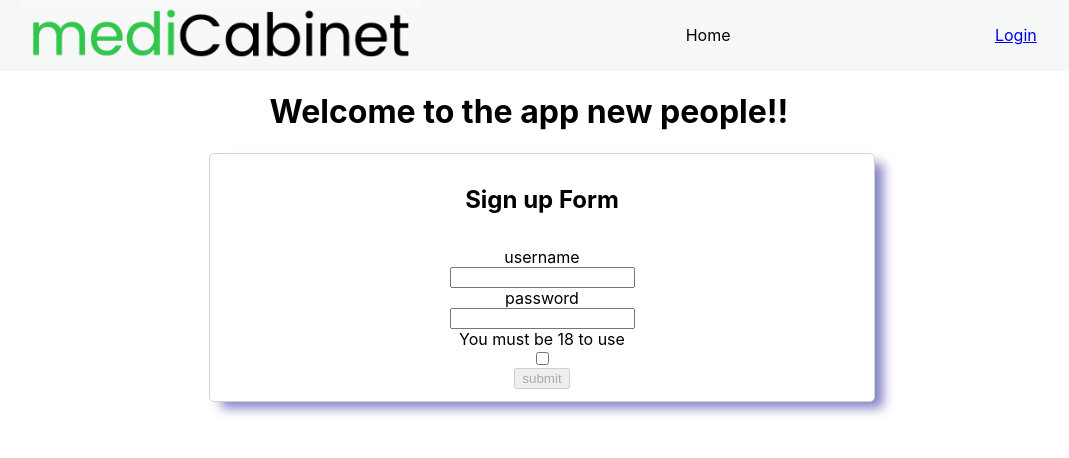
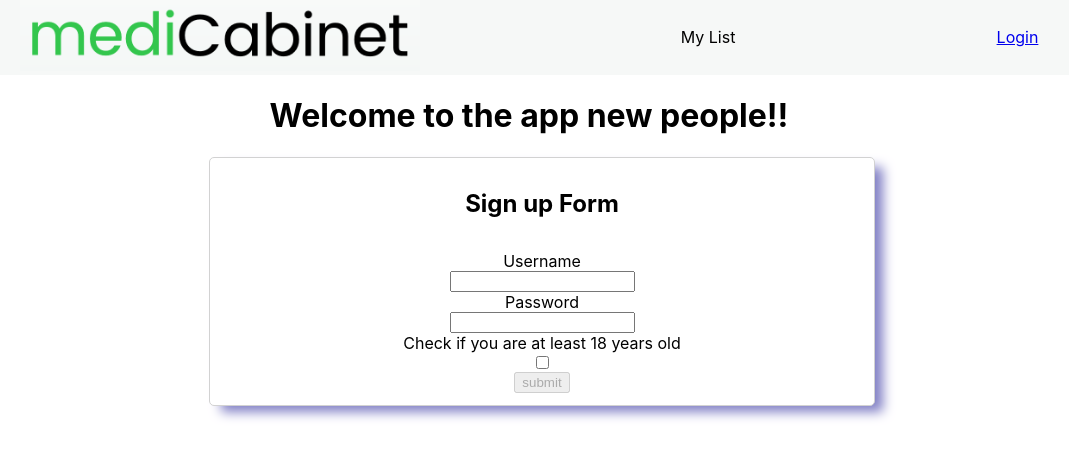
Before and after one commit to Build-Week-Medicine-Cabinet/front-end, a React (Create React App) app in the folder med-cabinet/: page /signup in a window 1280 px wide. Shown: the top 458 px of the page, without its empty margins (111-1180 px from the left). Built offline with nearby package versions, Linux system fonts and the light colour scheme.

Commit message:
last min styling

```diff
--- a/med-cabinet/src/App.js
+++ b/med-cabinet/src/App.js
@@ -37,8 +37,10 @@ function App() {
   return (
     <div className="App">
       <Nav>
-        <Img src={logo} alt='medicabinet logo'/>
-        <Link style={{textDecoration: 'none', color: 'black'}}to='/'>Home</Link>
+        <Link to='/'>
+          <Img src={logo} alt='medicabinet logo'/>
+        </Link>
+        <Link style={{textDecoration: 'none', color: 'black'}}to='/userpage'>My List</Link>
 
         {/* if logged out display login link, if logged in display logout button */}
         {location.pathname === '/signup' || location.pathname === '/login' ? <Link to='/login'>Login</Link> : <StyledButton style={{backgroundColor: 'black'}} onClick={logout}>Logout</StyledButton>}
--- a/med-cabinet/src/components/EditForm.js
+++ b/med-cabinet/src/components/EditForm.js
@@ -4,6 +4,7 @@ import styled from "styled-components";
 import { useHistory } from 'react-router-dom'
 import { useDispatch, useSelector } from 'react-redux'
 import { putDataAction } from '../action-creators/mainActions'
+import { Card, StyledButton } from '../components/styledComponents'
 
 const StyledInput = styled.form `
     display:flex;
@@ -128,10 +129,11 @@ export default function EditForm () {
 
     return(
         <StyledInput>
-         <div>
+         <Card>
              <div>
                  {formErrors.Symptoms}
              </div>
+
              <h3>Symptoms</h3>
             <p>This is a list of symptoms you can search from
                 if you are inputting multiple items please seperate with a comma (,)</p>
@@ -141,32 +143,33 @@ export default function EditForm () {
             <label>Symptom/s</label>
             <input type='text' name='Symptoms'
             value={formValues.Symptoms} onChange={onInputChange}/>
-        </div>
+        </Card>
+        <Card>
             <h4>Effects</h4>
             <p>This is a list of effects please seperate multiple effects with a comma (,) </p>
             <p>happy, relaxed, euphoric, uplifted, creative, sleepy, energetic, focused, hungry, talkative, tingly,
                 giggly, aroused
             </p>
-        <div>
             <label>Effect/s</label>
             <input type='text' name='Effects'
             value={formValues.Effects} onChange={onInputChange}/>
-         </div>
+        </Card>
 
-        <div>
-            <h4>flavors</h4>
-            <p>This is a list of flavors please seperate multiple flavors with a coma (,)</p>
+
+        <Card>
+            <h4>Flavors</h4>
+            <p>This is a list of flavors please seperate multiple flavors with a comma (,)</p>
             <p>earthy, sweet, citrus, pungent, berry, pine, flowery, woody, spicy, herbal,
-                lemon, tropical, blueberry, grape, orange, pepper, line strawberry, grapefruit, sage,
-                minty, pineaple, lavender, vanilla, apple
+                lemon, tropical, blueberry, grape, orange, pepper, lime, strawberry, grapefruit, sage,
+                minty, pineapple, lavender, vanilla, apple
             </p>
             <label>Flavor/s</label>
             <input type='text' name='Flavors'
             value={formValues.Flavors} onChange={onInputChange}/>
-        </div>
+        </Card>
         <div>
 
-        <button onClick={submitSearch} disabled={formDisabled}>submit</button>
+        <StyledButton onClick={submitSearch} disabled={formDisabled}>Submit</StyledButton>
 
         </div>
         </StyledInput>
--- a/med-cabinet/src/components/signInForm.js
+++ b/med-cabinet/src/components/signInForm.js
@@ -139,7 +139,7 @@ export default function SignupForm () {
                 {formErrors.username}
                 {formErrors.password}
             </StyledWarnings>
-            <label>username</label>
+            <label>Username</label>
             <input
 
             value={formValues.username}
--- a/med-cabinet/src/components/signup-form.js
+++ b/med-cabinet/src/components/signup-form.js
@@ -144,21 +144,21 @@ export default function SignupForm () {
                 {formErrors.password}
                 {formErrors.ageVerification}
             </Warning>
-            <label>username</label>
+            <label>Username</label>
             <input
             type="text"
             name="username"
             value={formValues.name}
             onChange={onInputChange}/>
 
-            <label>password</label>
+            <label>Password</label>
             <input
             type="password"
             name="password"
             value={formValues.password}
             onChange={onInputChange}/>
 
-            <label>You must be 18 to use</label>
+            <label>Check if you are at least 18 years old</label>
             <input
             type="checkbox"
             name="ageVerification"
--- a/med-cabinet/src/components/userInputForm.js
+++ b/med-cabinet/src/components/userInputForm.js
@@ -157,7 +157,7 @@ export default function UserInputForm () {
             <p>This is a list of flavors please seperate multiple flavors with a comma (,)</p>
             <p>earthy, sweet, citrus, pungent, berry, pine, flowery, woody, spicy, herbal,
                 lemon, tropical, blueberry, grape, orange, pepper, lime, strawberry, grapefruit, sage,
-                minty, pineaple, lavender, vanilla, apple
+                minty, pineapple, lavender, vanilla, apple
             </p>
             <label>Flavor/s</label>
             <input type='text' name='Flavors'
```
Lines whose indentation alone changed are shown as unchanged.
